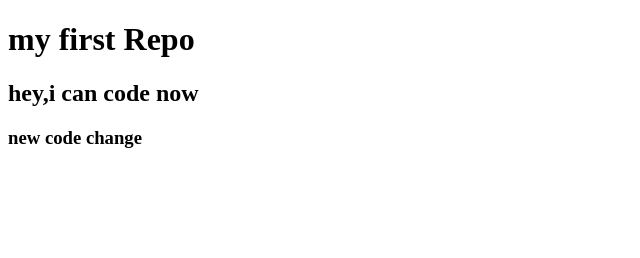
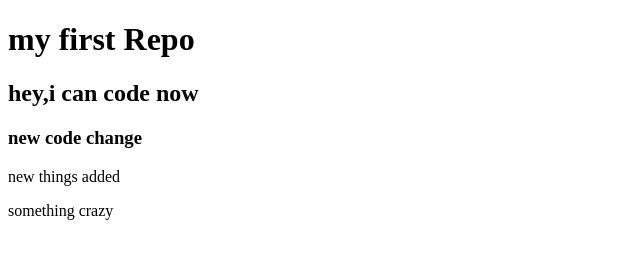
Before and after one commit to aFahim5/my-first-repo, a plain HTML site: page index.html in a window 1280 px wide. Shown: the whole page, without its empty margins (0-640 px from the left). Drawn offline with Linux system fonts and the light colour scheme.

```diff
--- a/index.html
+++ b/index.html
@@ -10,5 +10,7 @@
     <h1>my first Repo</h1>
     <h2>hey,i can code now</h2>
     <h3>new code change</h3>
+    <p>new things added</p>
+    <p>something crazy</p>
 </body>
 </html>
```
